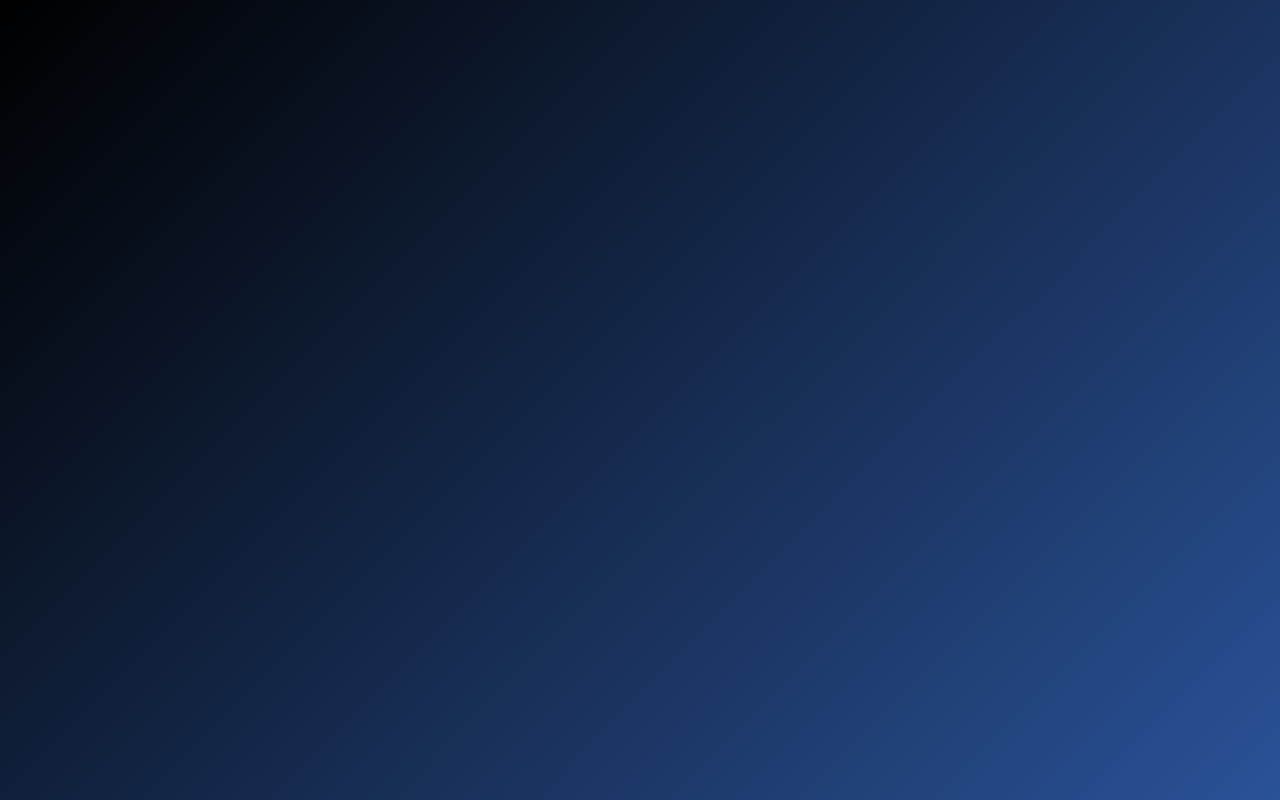
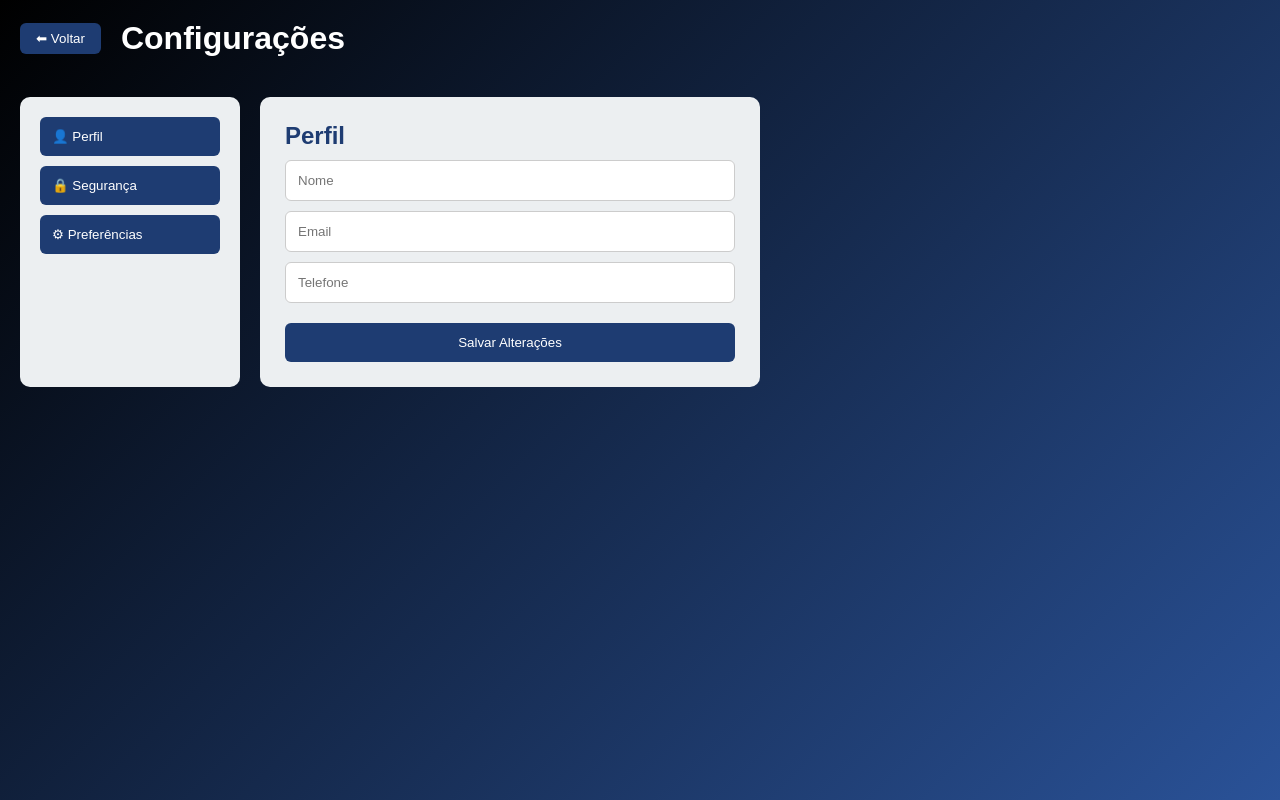
Before and after one commit to edu-domingos/freightboard, a React (Vite) app in the folder frontend/: page /configuracoes in a window 1280 px wide. Before the commit this address had no page. Built offline with nearby package versions, Linux system fonts and the light colour scheme.

Commit message:
feat(frontend):cadastro-integrado-api

```diff
--- a/frontend/src/App.tsx
+++ b/frontend/src/App.tsx
@@ -2,6 +2,8 @@ import { BrowserRouter, Routes, Route } from "react-router-dom";
 import Login from "./components/Login";
 import Cadastro from "./components/Cadastro";
 import Home from "./components/Home";
+import Configuracoes from "./components/Configuracoes";
+import Perfil from "./components/Perfil";
 
 function App() {
 
@@ -11,6 +13,8 @@ function App() {
         <Route path="/" element={<Login/>} />
         { <Route path="/cadastro" element={<Cadastro/>} /> }
         { <Route path="/home" element={<Home/>} /> }
+        { <Route path="/configuracoes" element={<Configuracoes/>} /> }
+        { <Route path="/perfil" element={<Perfil/>} /> }
       </Routes>
     </BrowserRouter>
   );
--- a/frontend/src/components/Cadastro.tsx
+++ b/frontend/src/components/Cadastro.tsx
@@ -8,15 +8,19 @@ export default function Cadastro() {
 
   const [nome, setNome] = useState("");
   const [email, setEmail] = useState("");
+  const [cpf, setcpf] = useState("");
+  const [type, settype] = useState("");
   const [senha, setSenha] = useState("");
 
   async function handleCadastro(e: React.FormEvent) {
     e.preventDefault();
 
     try {
-      const response = await axios.post("https://localhost/api/users/register", {
+      const response = await axios.post("https://localhost/api/users/", {
        name: nome,
        email: email,
+       cpf: cpf,
+       type: "driver",
        password: senha
       });
 
@@ -53,6 +57,20 @@ export default function Cadastro() {
             onChange={(e) => setEmail(e.target.value)}
             required
           />
+          <input
+            type="text"
+            placeholder="Digite seu CPF"
+            value={cpf}
+            onChange={(e) => setcpf(e.target.value)}
+            required
+          />
+          <input
+            type="text"
+            placeholder="Você é motorista ou empresa"
+            value={type}
+            onChange={(e) => settype(e.target.value)}
+            required
+          />
 
           <input
             type="password"
--- /dev/null
+++ b/frontend/src/components/Configuracoes.css
@@ -0,0 +1,117 @@
+.configContainer {
+  min-height: 100vh;
+  background: linear-gradient(135deg, #000000, #2a5298);
+  color: white;
+}
+
+/* HEADER */
+.configHeader {
+  display: flex;
+  align-items: center;
+  gap: 20px;
+  padding: 20px;
+ animation: fadeSlideUp 0.9s ease forwards;
+}
+
+.configHeader button {
+  padding: 8px 16px;
+  background:#1e3c72;
+  color: white;
+  border: none;
+  border-radius: 6px;
+  cursor: pointer;
+  animation: fadeSlideUp 0.9s ease forwards;
+}
+.configHeader button:hover {
+ background:#16305a;
+
+}
+
+
+/* LAYOUT */
+.configLayout {
+  display: flex;
+  padding: 20px;
+  animation: fadeSlideUp 0.9s ease forwards;
+}
+
+/* SIDEBAR */
+.configSidebar {
+  width: 220px;
+  background: #ECEFF1;
+  padding: 20px;
+  border-radius: 10px;
+  display: flex;
+  flex-direction: column;
+}
+
+.configSidebar button {
+  background:#1e3c72;
+  border: none;
+  color:white;
+  padding: 12px;
+  text-align: left;
+  cursor: pointer;
+  border-radius: 6px;
+  margin-bottom: 10px;
+}
+
+.configSidebar button:hover {
+  background: #16305a;
+}
+
+/* CONTEÚDO */
+.configContent {
+  flex: 1;
+  margin-left: 20px;
+}
+
+/* BOX */
+.configBox {
+  background: #ECEFF1;
+  color: #1e3c72;
+  padding: 25px;
+  border-radius: 10px;
+  max-width: 500px;
+}
+
+/* INPUTS */
+.configBox input {
+  width: 100%;
+  padding: 12px;
+  margin-top: 10px;
+  border-radius: 6px;
+  border: 1px solid #ccc;
+}
+
+/* CHECKBOX */
+.configBox label {
+  display: block;
+  margin-top: 15px;
+}
+
+/* BOTÃO */
+.configBox button {
+  margin-top: 20px;
+  padding: 12px;
+  width: 100%;
+  background: #1e3c72;
+  color: white;
+  border: none;
+  border-radius: 6px;
+  cursor: pointer;
+}
+@keyframes fadeSlideUpL{
+  from {
+    opacity: 0;
+    transform: translateY(30px);
+  }
+
+  to {
+    opacity: 1;
+    transform: translateY(0);
+  }}
+
+.configBox button:hover {
+  background: #16305a;
+}
--- /dev/null
+++ b/frontend/src/components/Configuracoes.tsx
@@ -0,0 +1,89 @@
+import { useState } from "react";
+import { useNavigate } from "react-router-dom";
+import "./Configuracoes.css";
+
+export default function Configuracoes() {
+  const navigate = useNavigate();
+  const [aba, setAba] = useState("perfil");
+
+  return (
+    <div className="configContainer">
+
+      {/* HEADER */}
+      <header className="configHeader">
+        <button onClick={() => navigate("/home")}>
+          ⬅ Voltar
+        </button>
+        <h1>Configurações</h1>
+      </header>
+
+      <div className="configLayout">
+
+        {/* SIDEBAR */}
+        <aside className="configSidebar">
+          <button onClick={() => setAba("perfil")}>
+            👤 Perfil
+          </button>
+
+          <button onClick={() => setAba("seguranca")}>
+            🔒 Segurança
+          </button>
+
+          <button onClick={() => setAba("preferencias")}>
+            ⚙ Preferências
+          </button>
+        </aside>
+
+        {/* CONTEÚDO */}
+        <main className="configContent">
+
+          {/* PERFIL */}
+          {aba === "perfil" && (
+            <div className="configBox">
+              <h2>Perfil</h2>
+
+              <input type="text" placeholder="Nome" />
+              <input type="email" placeholder="Email" />
+              <input type="text" placeholder="Telefone" />
+
+              <button>Salvar Alterações</button>
+            </div>
+          )}
+
+          {/* SEGURANÇA */}
+          {aba === "seguranca" && (
+            <div className="configBox">
+              <h2>Segurança</h2>
+
+              <input type="password" placeholder="Senha atual" />
+              <input type="password" placeholder="Nova senha" />
+              <input type="password" placeholder="Confirmar nova senha" />
+
+              <button>Atualizar Senha</button>
+            </div>
+          )}
+
+          {/* PREFERÊNCIAS */}
+          {aba === "preferencias" && (
+            <div className="configBox">
+              <h2>Preferências</h2>
+
+              <label>
+                <input type="checkbox" />
+                Receber notificações
+              </label>
+
+              <label>
+                <input type="checkbox" />
+                Tema escuro
+              </label>
+
+              <button>Salvar Preferências</button>
+            </div>
+          )}
+
+        </main>
+      </div>
+    </div>
+  );
+}
--- a/frontend/src/components/Home.tsx
+++ b/frontend/src/components/Home.tsx
@@ -1,9 +1,12 @@
 import { useState } from "react";
+import {useNavigate } from "react-router-dom";
 import "./Home.css";
-import logo from '../assets/logo.png';
+
+
 
 export default function Home() {
   const [menuOpen, setMenuOpen] = useState(false);
+  const navigate = useNavigate();
 
   return (
     <div className="homeContainer">
@@ -25,12 +28,15 @@ export default function Home() {
             <div className="menuDropdown">
               <p className="userName">Olá, Bruno</p>
 
-              <button>👤 Perfil</button>
-              <button>⚙ Configurações</button>
-              <button>🚪 Sair</button>
+              <button type="button"onClick={() => navigate("/perfil")}> 👤 Perfil </button>
+              <button type="button"onClick={() => navigate("/configuracoes")}> ⚙ Configurações </button>
+              <button type="button"onClick={() => navigate("/")}> 🚪 Sair </button>
+
             </div>
+
           )}
         </div>
+
       </header>
 
       {/* GRID PRINCIPAL */}
--- a/frontend/src/components/Login.css
+++ b/frontend/src/components/Login.css
@@ -42,7 +42,7 @@ body {
   padding: 12px;
   border: none;
   border-radius: 8px;
-  background-color:#191970 ;
+  background-color:#1e3c72 ;
   color: white;
   font-weight: bold;
   cursor: pointer;
@@ -50,7 +50,10 @@ body {
   margin-top: 10px;
 }
 
+.login-box button:hover {
+  background: #16305a ;
 
+}
 
 
 .login-logo {
--- /dev/null
+++ b/frontend/src/components/Perfil.css
@@ -0,0 +1,95 @@
+.perfilContainer {
+  min-height: 100vh;
+  background: linear-gradient(135deg, #000000, #2a5298);
+  color: white;
+}
+
+/* HEADER */
+.perfilHeader {
+  display: flex;
+  align-items: center;
+  gap: 20px;
+  padding: 20px;
+}
+
+.perfilHeader button {
+  padding: 8px 16px;
+  background: #1e3c72;
+  color: white;
+  border: none;
+  border-radius: 6px;
+  cursor: pointer;
+}
+.perfilHeader button:hover{
+ background: #16305a;
+}
+
+/* CONTEÚDO */
+.perfilContent {
+  display: flex;
+  gap: 30px;
+  padding: 30px;
+}
+
+/* FOTO */
+.perfilFotoBox {
+  background: #ECEFF1;
+  color: #333;
+  padding: 20px;
+  border-radius: 10px;
+  text-align: center;
+  width: 200px;
+}
+
+.perfilFotoBox img {
+  width: 120px;
+  height: 120px;
+  border-radius: 50%;
+}
+
+.perfilFotoBox button {
+  margin-top: 15px;
+  padding: 8px;
+  background: #1e3c72;
+  color: white;
+  border: none;
+  border-radius: 6px;
+  cursor: pointer;
+}
+.perfilFotoBox button:hover {
+  background: #16305a;
+
+}
+
+/* FORM */
+.perfilBox {
+  background: #ECEFF1;
+  color: #333;
+  padding: 25px;
+  border-radius: 10px;
+  flex: 1;
+  max-width: 500px;
+}
+
+.perfilBox input {
+  width: 100%;
+  padding: 12px;
+  margin-top: 10px;
+  border-radius: 6px;
+  border: 1px solid #ccc;
+}
+
+.perfilBox button {
+  margin-top: 20px;
+  padding: 12px;
+  width: 100%;
+  background: #1e3c72;
+  color: white;
+  border: none;
+  border-radius: 6px;
+  cursor: pointer;
+}
+
+.perfilBox button:hover {
+  background: #16305a;
+}
--- /dev/null
+++ b/frontend/src/components/Perfil.tsx
@@ -0,0 +1,73 @@
+import { useState } from "react";
+import { useNavigate } from "react-router-dom";
+import "./Perfil.css";
+
+export default function Perfil() {
+  const navigate = useNavigate();
+
+  const [nome, setNome] = useState("Bruno");
+  const [email, setEmail] = useState("bruno@email.com");
+  const [telefone, setTelefone] = useState("");
+
+  function handleSalvar() {
+    console.log({ nome, email, telefone });
+    alert("Dados atualizados com sucesso!");
+  }
+
+  return (
+    <div className="perfilContainer">
+
+      {/* HEADER */}
+      <header className="perfilHeader">
+        <button onClick={() => navigate("/home")}>
+          ⬅ Voltar
+        </button>
+
+        <h1>Meu Perfil</h1>
+      </header>
+
+      <div className="perfilContent">
+
+        {/* FOTO */}
+        <div className="perfilFotoBox">
+          <img
+            src="https://via.placeholder.com/120"
+            alt="Foto do usuário"
+          />
+          <button>Alterar Foto</button>
+        </div>
+
+        {/* DADOS */}
+        <div className="perfilBox">
+          <h2>Dados Pessoais</h2>
+
+          <input
+            type="text"
+            placeholder="Nome"
+            value={nome}
+            onChange={(e) => setNome(e.target.value)}
+          />
+
+          <input
+            type="email"
+            placeholder="Email"
+            value={email}
+            onChange={(e) => setEmail(e.target.value)}
+          />
+
+          <input
+            type="text"
+            placeholder="Telefone"
+            value={telefone}
+            onChange={(e) => setTelefone(e.target.value)}
+          />
+
+          <button onClick={handleSalvar}>
+            Salvar Alterações
+          </button>
+        </div>
+
+      </div>
+    </div>
+  );
+}
```
